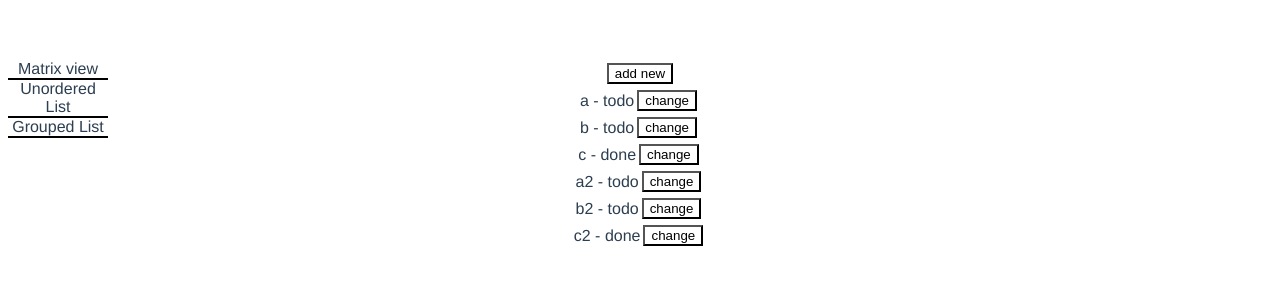
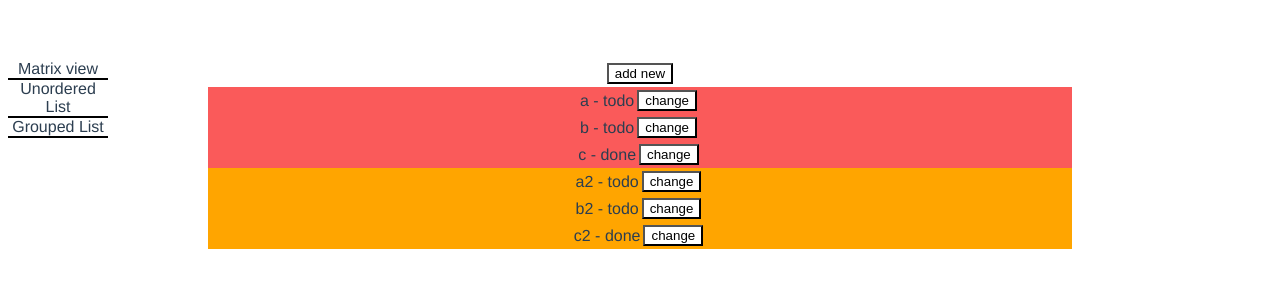
Before and after one commit to elzp/eisenhower-matrix-tool-in-vue, a Vue app: page / in a window 1280 px wide. Shown: the top 300 px of the page. Built offline with nearby package versions, Linux system fonts and the light colour scheme.

Commit message:
Unordered view: Add colors for tasks

```diff
--- a/src/App.vue
+++ b/src/App.vue
@@ -18,6 +18,7 @@
           :data="item"
           @settings="getSettingsData"
           :style="style"
+          :styleMapping="styleMapping"
         />
       </li>
     </ul>
--- a/src/components/SectionOfMatrix.vue
+++ b/src/components/SectionOfMatrix.vue
@@ -9,7 +9,13 @@
       v-if="style !== 'unordered'"
     />
     <div v-if="!this.checkIfIsEmpty(this.tasks)">
-      <ul v-for="item in tasks" :key="item">
+      <ul
+        v-for="item in tasks"
+        :key="item"
+        :style="{
+          background: background,
+        }"
+      >
         <li>
           <div class="task">
             <div>{{ item.name }} - {{ item.status }}</div>
@@ -55,11 +61,13 @@ export default {
   props: {
     data: Object,
     style: String,
+    styleMapping: Object,
   },
   data() {
     return {
       tasks: this.data.tasks || [],
       styleOfArrow: {},
+      background: this.styleMapping[`${this.data.name}`].background,
     };
   },
   methods: {
@@ -96,6 +104,7 @@ export default {
 ul {
   list-style-type: none;
   padding: 0;
+  margin: 0 min(200px, 20%);
 }
 li {
   display: inline-block;
```
